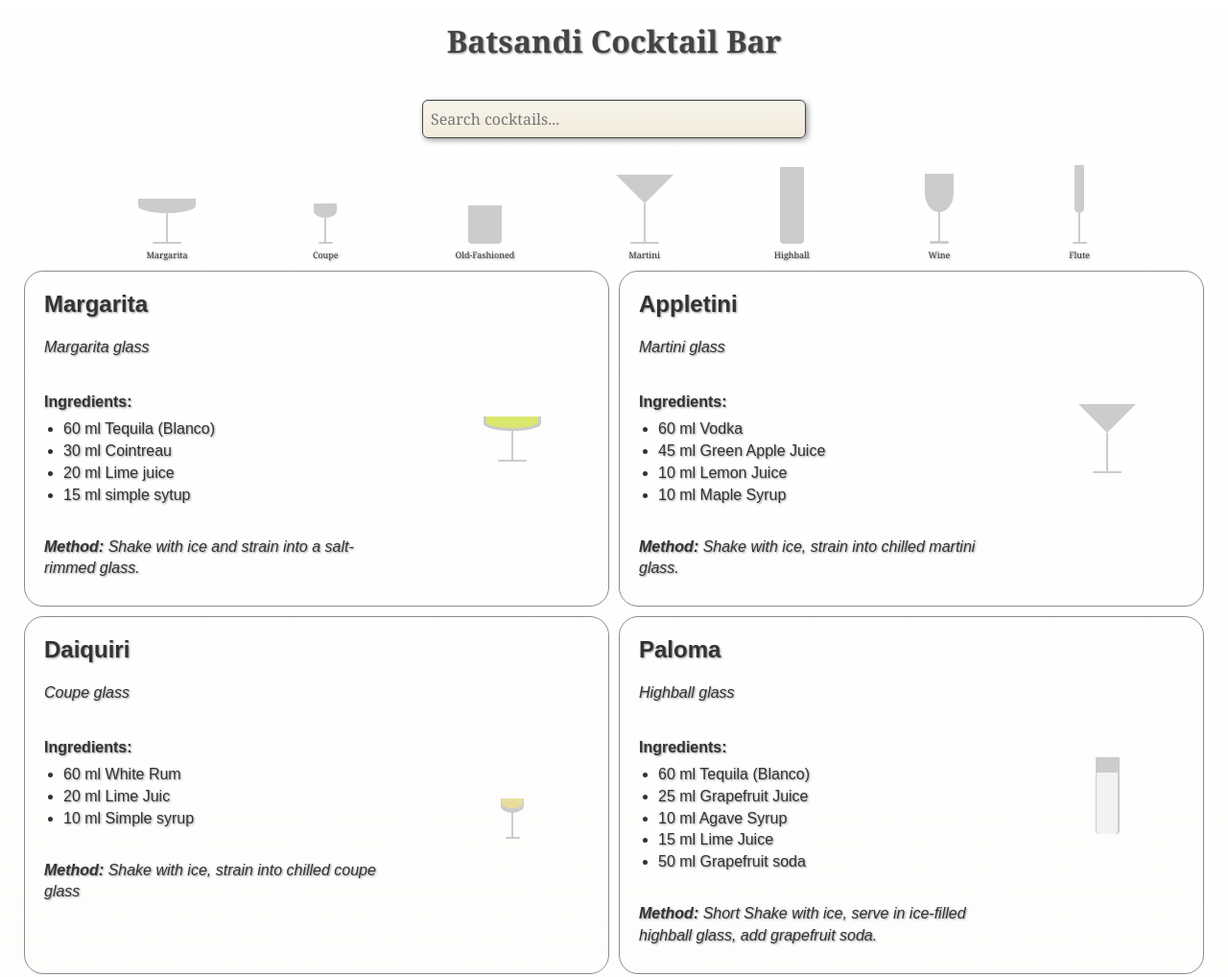
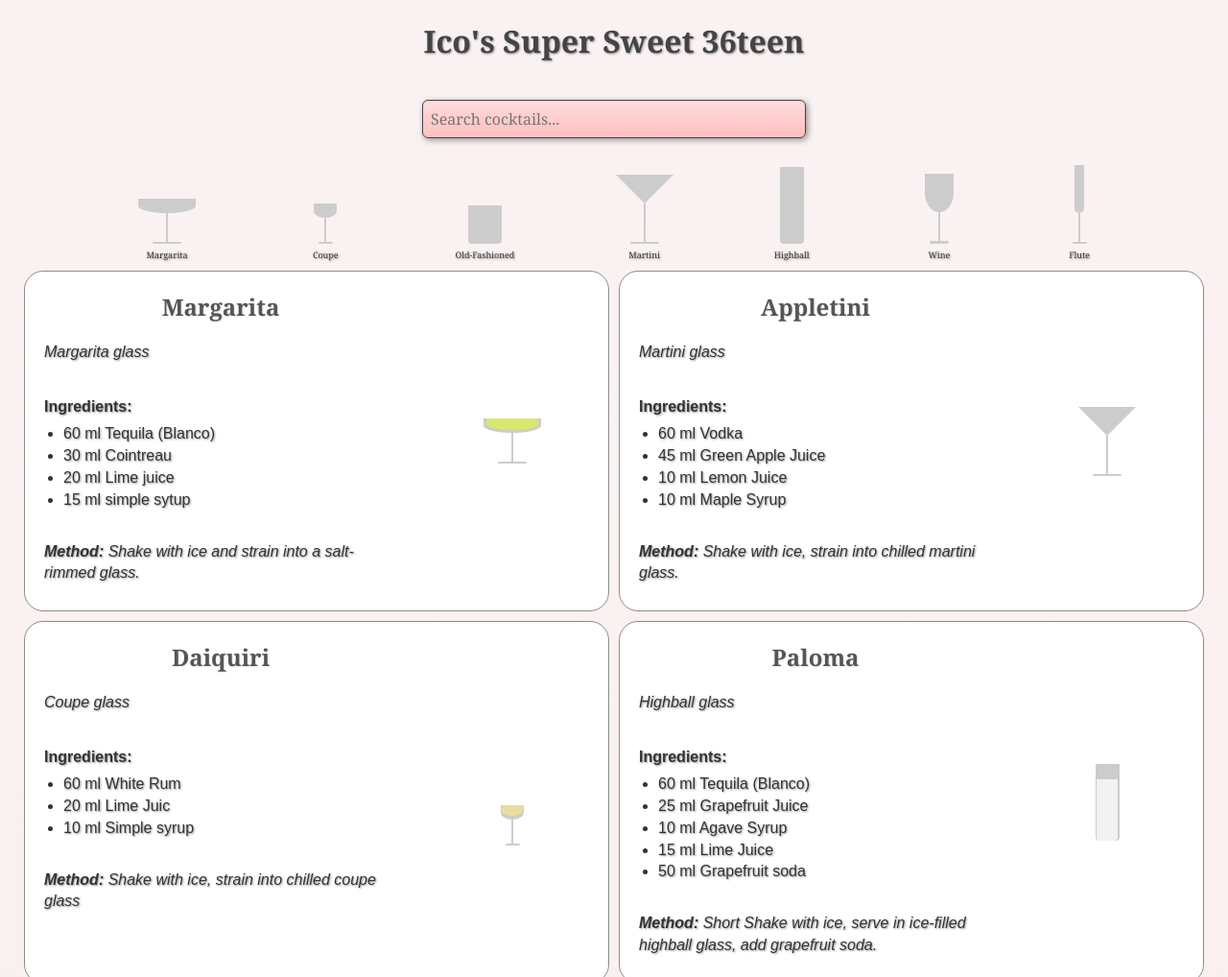
Before and after one commit to batsandi/cocktails, a website: page index.html in a window 1280 px wide. Shown: the top 1018 px of the page at 96% size. Drawn offline with Linux system fonts and the light colour scheme.

Commit message:
index titles

```diff
--- a/index.html
+++ b/index.html
@@ -7,7 +7,7 @@
 <link rel="stylesheet" href="styles.css">
 </head>
 <body>
-<h1>Batsandi Cocktail Bar</h1>
+<h1>Ico's Super Sweet 36teen</h1>
 <input type="text" id="search-box" placeholder="Search cocktails..." />
   <div class="glass-line">
     <div class="margarita-glass">
--- a/styles.css
+++ b/styles.css
@@ -1,11 +1,13 @@
+
+
 body {
     font-family: Constantia, sans-serif;
     margin: 20px;
-    /* background: #f9f9f9; */
     color: #333;
-    background: linear-gradient(to bottom, #ffffff, #eee4cb);
+    background: linear-gradient(to bottom, #faf2f2, #fcdada);
+    /* background: url('hearts.jpg') repeat; /* Background texture image */    */
     text-shadow: 1px 1px 2px rgba(47, 47, 47, 0.5); /* Subtle text shadow */
-
+    text-shadow: 1px 1px 2px rgba(47, 47, 47, 0.5); /* Subtle text shadow */
   }
 
   h1 {
@@ -14,6 +16,15 @@ body {
     margin-bottom: 40px;
     font-size: 2em;
     color: #444;
+  }
+
+  h2 {
+    text-align: center;
+    font-family: 'Georgia', 'Arial', sans-serif;
+    font-size: 1.8em;
+    color: #555;
+    margin-bottom: 20px;
+    text-shadow: 1px 1px 2px rgba(0, 0, 0, 0.1);
   }
 
   #search-box {
@@ -27,7 +38,7 @@ body {
     box-sizing: border-box;
     border: 1px solid #444; /* A dark outline */
     border-radius: 6px; /* Slightly rounded for a softer vintage look */
-    background: linear-gradient(to bottom, #f7f4eb, #f2ebdb); /* Subtle gradient for a parchment-like feel */
+    background: linear-gradient(to bottom, #ffdcdc, #ffbebe); /* Subtle gradient for a parchment-like feel */
     box-shadow: 2px 2px 6px rgba(0, 0, 0, 0.4); /* Adds a shadow for depth */
   }
 
@@ -42,6 +53,7 @@ body {
   }
 
   .cocktail-card {
+    background: #fff; /* Add a solid background color */
     background: linear-gradient(to bottom, #f6f0e1);
     margin: 5px;
     border: 1px solid #8e8b8b;
```
Also changed, not shown: hearts.jpg (added).
